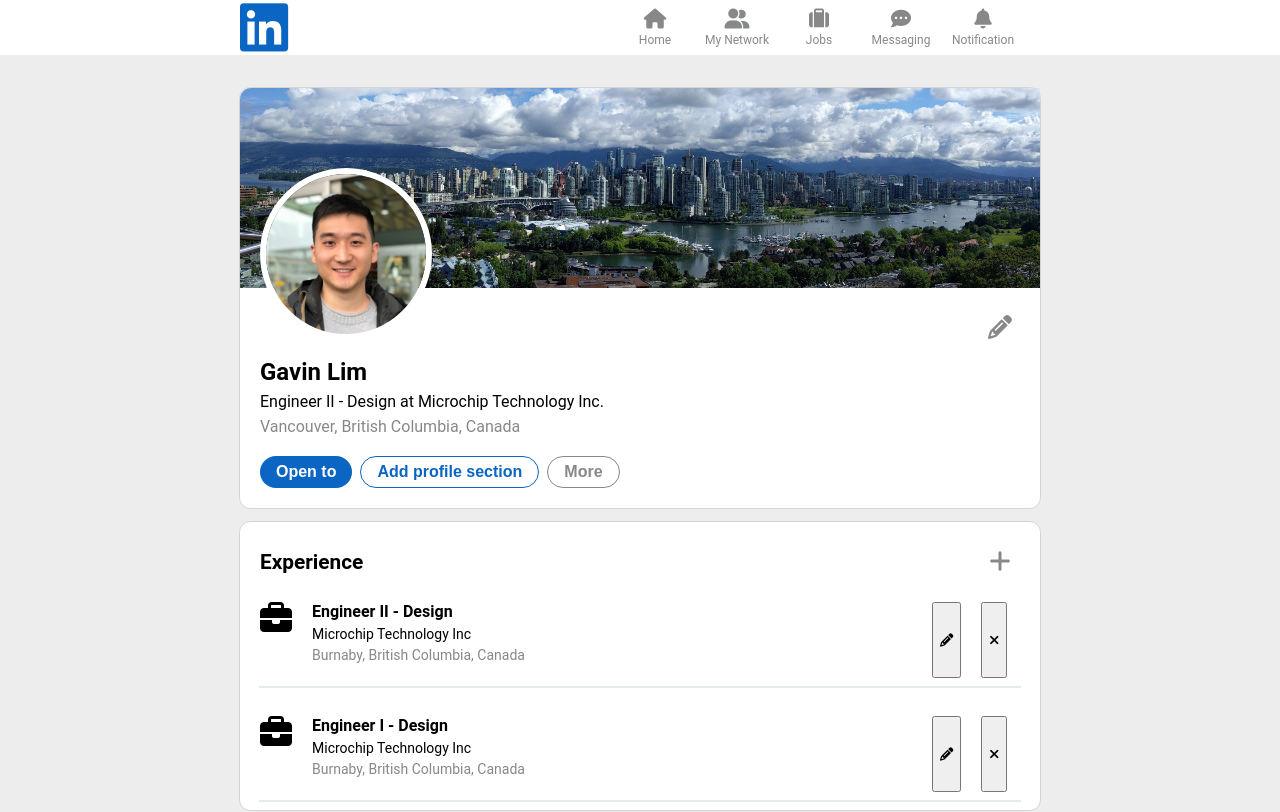
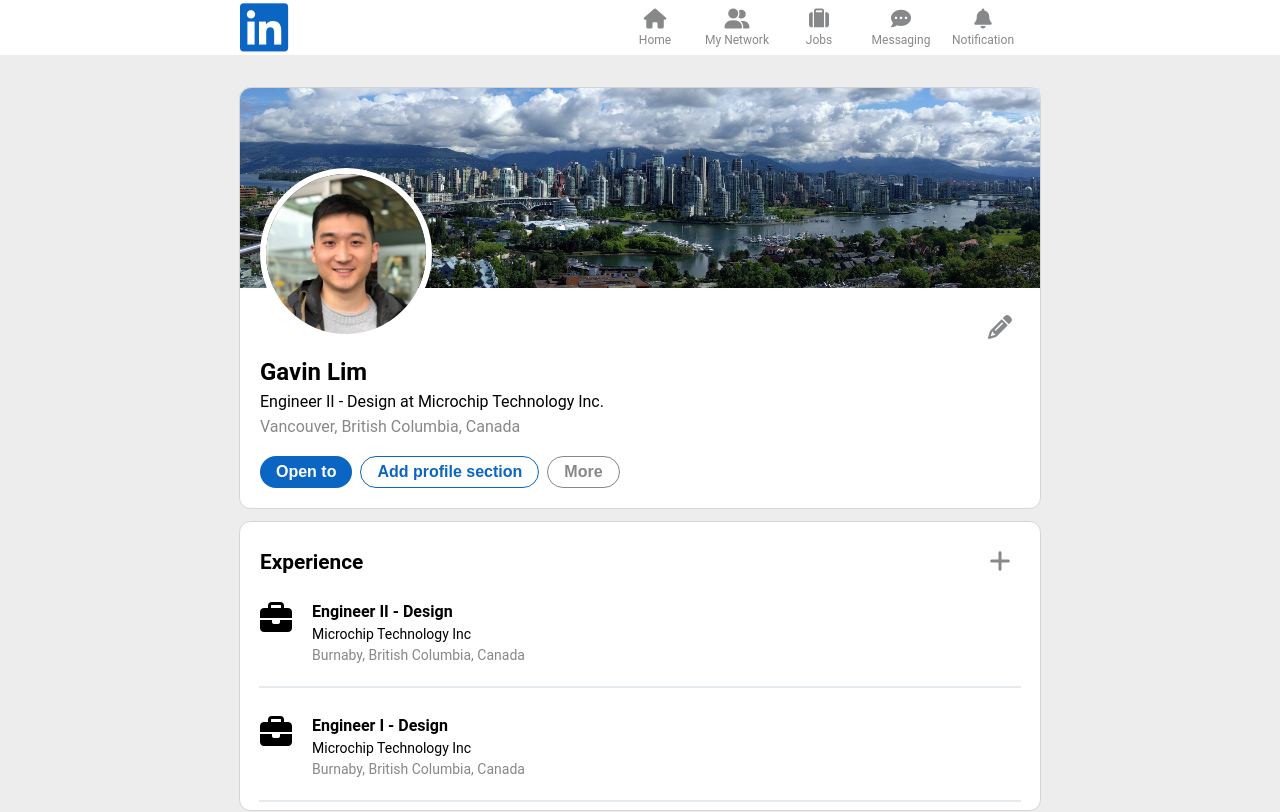
Before and after one commit to gavinslim/cv-project, a React (Create React App) app: page / in a window 1280 px wide. Shown: the top 812 px of the page. Built offline with nearby package versions, Linux system fonts and the light colour scheme.

Commit message:
Fix styling and comments

```diff
--- a/src/components/experience/DisplayJobs.js
+++ b/src/components/experience/DisplayJobs.js
@@ -22,10 +22,10 @@
                   <div id='endDate'>{job.endDate}</div>
                   <div id='description'>{job.description}</div>
                 </div>
-                <button id={job.id} className='job-edit-btn' onClick={editJob}>
+                <button id={job.id} className='edit-btn' onClick={editJob}>
                   <i className="fa-solid fa-pencil"></i>
                 </button>
-                <button id={job.id} className='job-delete-btn' onClick={deleteJob}>
+                <button id={job.id} className='delete-btn' onClick={deleteJob}>
                   <i className="fa-solid fa-xmark"></i>
                 </button>
               </div>
--- a/src/components/experience/Experience.js
+++ b/src/components/experience/Experience.js
@@ -164,6 +164,7 @@
   save = (e) => {
     e.preventDefault();
 
+    // Check required fields
     if (!this.check(e)) return;
 
     // Save existing job
@@ -222,7 +223,6 @@
 
   // Delete job
   delete = (e) => {
-    console.log(e.currentTarget.id);
     const index = this.state.jobs.findIndex((job) => job.id === e.currentTarget.id)
     this.setState(state => {
       const jobs = state.jobs.filter((job, num) => num !== index);
```
